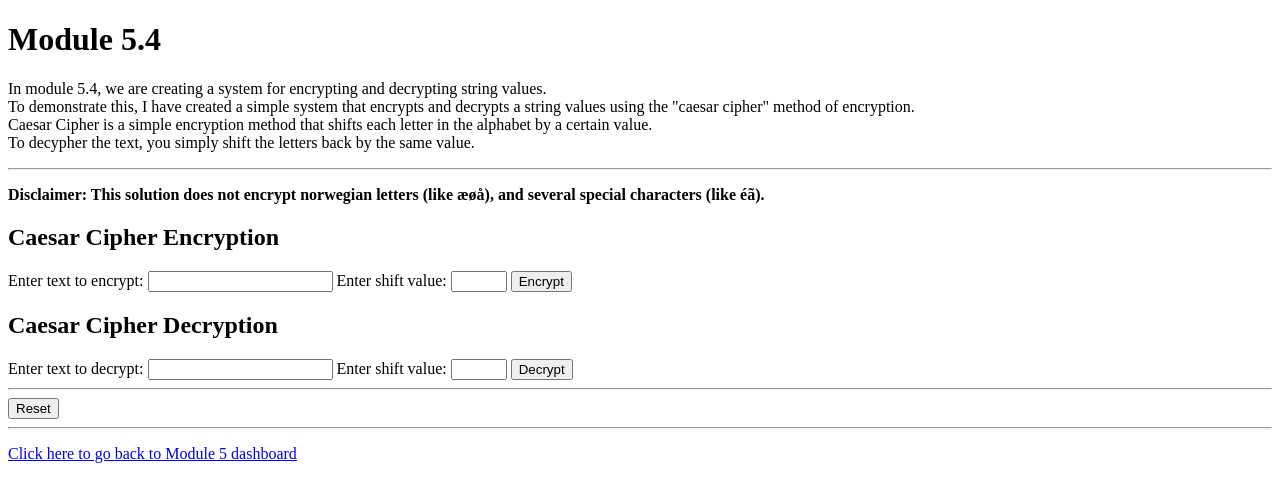
After one commit to MichaelTangeraas/is115, a PHP site: page /is115/module5/modules/module5_4.php in a window 1280 px wide. The commit adds this page. Shown: the top 502 px of the page. Run offline with PHP 8.4, Linux system fonts and the light colour scheme.

Commit message:
module 5

```diff
--- a/index.php
+++ b/index.php
@@ -27,6 +27,9 @@
     <h3>Module 4</h3>
     <p><a href="./is115/module4/">Click here to go to module 4</a></p>
 
+    <h3>Module 5</h3>
+    <p><a href="./is115/module5/">Click here to go to module 5</a></p>
+
 
 
 
--- /dev/null
+++ b/is115/module5/modules/module5_4.php
@@ -0,0 +1,132 @@
+<?php
+
+// Function to clean a string
+function clean_string($input)
+{
+    // Remove any HTML or PHP tags
+    $cleaned = strip_tags($input);
+
+    // Convert special characters to HTML entities
+    $cleaned = htmlspecialchars($cleaned, ENT_QUOTES, 'UTF-8');
+
+    return $cleaned;
+}
+
+// Function to encrypt text using Caesar Cipher
+function caesar_encrypt($text, $shift)
+{
+    // Clean the input text before processing
+    $text = clean_string($text);
+
+    $result = '';
+
+    for ($i = 0; $i < strlen($text); $i++) {
+        $char = $text[$i];
+
+        if (ctype_alpha($char)) {
+            $ascii_offset = ord(ctype_upper($char) ? 'A' : 'a');
+            $result .= chr(($ascii_offset + ((ord($char) + $shift - $ascii_offset) % 26)));
+        } else {
+            $result .= $char;
+        }
+    }
+
+    return $result;
+}
+
+// Function to decrypt text using Caesar Cipher
+function caesar_decrypt($text, $shift)
+{
+    // Clean the input text before processing
+    $text = clean_string($text);
+
+    return caesar_encrypt($text, 26 - $shift);
+}
+
+// Check if a POST request has been made
+if ($_SERVER["REQUEST_METHOD"] == "POST") {
+
+    // Check if encryption form was submitted
+    if (isset($_POST['encrypt_text']) && isset($_POST['shift_value'])) {
+        $encrypt_text = $_POST['encrypt_text'];
+        $shift_value = (int)$_POST['shift_value'];
+
+        // Encrypt the text
+        $encrypted_text = caesar_encrypt($encrypt_text, $shift_value);
+    }
+
+    // Check if decryption form was submitted
+    if (isset($_POST['decrypt_text']) && isset($_POST['shift_value'])) {
+        $decrypt_text = $_POST['decrypt_text'];
+        $shift_value = (int)$_POST['shift_value'];
+
+        // Decrypt the text
+        $decrypted_text = caesar_decrypt($decrypt_text, $shift_value);
+    }
+}
+
+?>
+<!DOCTYPE html>
+<html lang="en">
+
+<head>
+    <meta charset="UTF-8">
+    <meta name="viewport" content="width=device-width, initial-scale=1.0">
+    <title>Module 5.4</title>
+</head>
+
+<h1>Module 5.4</h1>
+<p>In module 5.4, we are creating a system for encrypting and decrypting string values.
+    <br />
+    To demonstrate this, I have created a simple system that encrypts and decrypts a string values using the "caesar cipher" method of encryption.
+    <br />
+    Caesar Cipher is a simple encryption method that shifts each letter in the alphabet by a certain value.
+    <br />
+    To decypher the text, you simply shift the letters back by the same value.
+</p>
+
+<hr />
+
+<p><b>Disclaimer: This solution does not encrypt norwegian letters (like æøå), and several special characters (like éã).</b></p>
+
+<h2>Caesar Cipher Encryption</h2>
+<?php if (isset($encrypted_text)) : ?>
+    <!-- Display encrypted text if available -->
+    <p>Encrypted Text: <?php echo $encrypted_text; ?></p>
+<?php else : ?>
+    <!-- Display encryption form if not submitted -->
+    <form method="post">
+        Enter text to encrypt: <input type="text" name="encrypt_text" required>
+        Enter shift value: <input type="number" name="shift_value" min="1" max="25" required>
+        <input type="submit" value="Encrypt">
+    </form>
+<?php endif; ?>
+
+<h2>Caesar Cipher Decryption</h2>
+<?php if (isset($decrypted_text)) : ?>
+    <!-- Display decrypted text if available -->
+    <p>Decrypted Text: <?php echo $decrypted_text; ?></p>
+<?php else : ?>
+    <!-- Display decryption form if not submitted -->
+    <form method="post">
+        Enter text to decrypt: <input type="text" name="decrypt_text" required>
+        Enter shift value: <input type="number" name="shift_value" min="1" max="25" required>
+        <input type="submit" value="Decrypt">
+    </form>
+<?php endif; ?>
+
+<hr />
+
+<!-- Reset button -->
+<form method="post">
+    <input type="submit" value="Reset">
+</form>
+
+
+<hr />
+
+<p><a href="../">Click here to go back to Module 5 dashboard</a></p>
+
+</body>
+
+</html>
```
Also changed, not shown: is115/module5/index.php (added, +43 -0 lines), is115/module5/modules/module5_1.php (added, +26 -0 lines), is115/module5/modules/module5_2.php (added, +39 -0 lines), is115/module5/modules/module5_3.php (added, +30 -0 lines), is115/module5/modules/module5_5.php (added, +63 -0 lines), is115/README.md, 1 other file.
